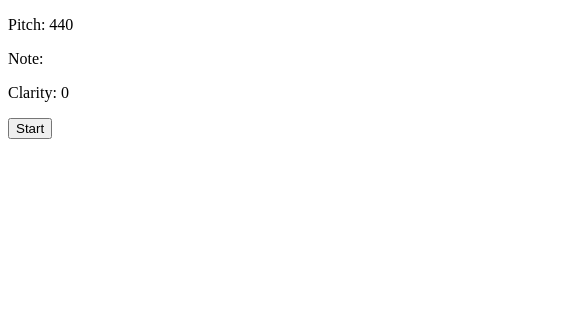
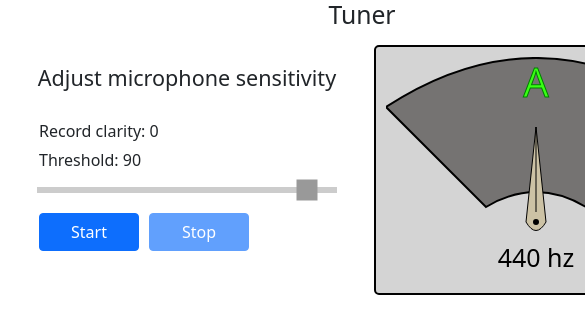
Before and after one commit to eeropu/note-game, a React (Create React App) app: page / in a window 390 px wide. Shown: the top 334 px of the page, 585 px wide, since content can reach past the window. Built offline with nearby package versions, Linux system fonts and the light colour scheme.

Commit message:
Tuner with graphics and microphone sensitivity adjustment possibility

```diff
--- a/package.json
+++ b/package.json
@@ -10,10 +10,14 @@
     "@types/node": "^16.11.19",
     "@types/react": "^17.0.38",
     "@types/react-dom": "^17.0.11",
+    "bootstrap": "^5.1.3",
     "pitchy": "^3.0.1",
     "react": "^17.0.2",
+    "react-bootstrap": "^2.1.0",
     "react-dom": "^17.0.2",
+    "react-range": "^1.8.11",
     "react-scripts": "5.0.0",
+    "sass": "^1.48.0",
     "typescript": "^4.5.4",
     "web-vitals": "^2.1.3"
   },
--- a/src/App.tsx
+++ b/src/App.tsx
@@ -1,11 +1,12 @@
 import React from 'react';
 import Tuner from './components/Tuner';
+import { Container } from 'react-bootstrap'
 
 const App = () => {
   return (
-    <div>
+    <Container className={'app'}>
       <Tuner />
-    </div>
+    </Container>
   )
 }
 
--- a/src/components/Tuner.tsx
+++ b/src/components/Tuner.tsx
@@ -1,16 +1,74 @@
-import React from "react";
+import React, { useState } from "react";
 import usePitchy from "../hooks/usePitchy";
+import { Container, Row, Button, Col } from 'react-bootstrap';
+import { Range } from 'react-range'
+import TunerGraphics from './TunerGraphics'
+
+import './../styles/tuner.scss'
 
 const Tuner: React.FC = () => {
-    const { start, pitch, clarity, note } = usePitchy()
+    const [ clarityThreshold, setClarityThreshold ] = useState([90])
+    const { start, stop, pitch, clarity, note, deviation, running } = usePitchy(clarityThreshold[0])
 
     return (
-        <div>
-            <p>Pitch: { pitch }</p>
-            <p>Note: { note }</p>
-            <p>Clarity: { clarity }</p>
-            <button onClick={start}>Start</button>
-        </div>
+        <Container className={'tuner'}>
+            <Row>
+                <h2>Tuner</h2>
+            </Row>
+            <Row>
+                <Col>
+                    <Row className="tuner-row-center">
+                        <h4>Adjust microphone sensitivity</h4>
+                    </Row>
+                    <Row className="tuner-row-left">
+                        Record clarity: { clarity }
+                    </Row>
+                    <Row className="tuner-row-left">
+                        Threshold: { clarityThreshold }
+                    </Row>
+                    <Row className="tuner-row-center tuner-clarity-range">
+                        <Range
+                            step={1}
+                            min={0}
+                            max={100}
+                            values={ clarityThreshold }
+                            onChange={(values) => setClarityThreshold(values)}
+                            renderTrack={({ props, children }) => (
+                                <div
+                                    {...props}
+                                    style={{
+                                        ...props.style,
+                                        height: '6px',
+                                        width: '300px',
+                                        backgroundColor: '#ccc'
+                                    }}
+                                >
+                                    {children}
+                                </div>
+                            )}
+                            renderThumb={({ props }) => (
+                                <div
+                                    {...props}
+                                    style={{
+                                        ...props.style,
+                                        height: '21px',
+                                        width: '21px',
+                                        backgroundColor: '#999'
+                                    }}
+                                />
+                            )}
+                        />
+                    </Row>
+                    <Row className="tuner-row-left tuner-button-row">
+                        <Button disabled={running} className='tuner-button-row-start' onClick={start}>Start</Button>
+                        <Button disabled={!running} className='tuner-button-row-stop' onClick={stop}>Stop</Button>
+                    </Row>
+                </Col>
+                <Col>
+                    <TunerGraphics pitch={pitch} note={note} deviation={deviation} />
+                </Col>
+            </Row>
+        </Container>
     )
 }
 
--- /dev/null
+++ b/src/components/TunerGraphics.tsx
@@ -0,0 +1,30 @@
+import React from 'react'
+
+interface ITunerGraphicsProps {
+    pitch: number
+    note: string
+    deviation: number
+}
+
+const TunerGraphics: React.FC<ITunerGraphicsProps> = ({ pitch, note, deviation }) => {
+    return (
+        <svg className='tuner-graphics'>
+            <path className='tuner-graphics-meter' d="M0 50 Q150 -48 300 50 L200 150 Q150 120 100 150 L0 50" />
+            <path className='tuner-graphics-pointer' d="M150 70 L160 165 Q150 182 140 165 L150 70 L150 155"
+                transform={`rotate(${deviation * 90})`}
+            />
+            <circle cx='150' cy='165' r='3'/>
+            <text textAnchor='middle'
+                x='150'
+                y='40'
+                fontSize={40}
+                fontWeight={500}
+                className={Math.abs(deviation) < 0.1 ? 'in-tune' : 'out-of-tune'}>
+                    { note }
+            </text>
+            <text textAnchor='middle' x='150' y='210' fontSize={25}>{ pitch } hz</text>
+        </svg>
+    )
+}
+
+export default TunerGraphics
--- a/src/hooks/usePitchy.tsx
+++ b/src/hooks/usePitchy.tsx
@@ -1,7 +1,10 @@
-import { useState } from "react";
+import { useEffect, useState } from "react";
 import { PitchDetector } from "pitchy";
 
-const usePitchy = () => {
+let audioContext: AudioContext;
+let analyserNode: AnalyserNode;
+
+const usePitchy = (clarityTreshold: number) => {
 
     const notes = [
         ['A'],
@@ -19,12 +22,22 @@ const usePitchy = () => {
     ]
 
     const [ pitch, setPitch ] = useState(440)
-    const [ note, setNote ] = useState('')
+    const [ note, setNote ] = useState('A')
+    const [ deviation, setDeviation ] = useState(0)
     const [ clarity, setClarity ] = useState(0)
+    const [ running, setRunning ] = useState(false)
+
+    useEffect(() => {
+        if (audioContext && audioContext.state !== 'closed') {
+            stop()
+        }
+    }, [ clarityTreshold ])
 
     const start = () => {
-        const audioContext = new window.AudioContext()
-        const analyserNode = audioContext.createAnalyser()
+        setRunning(true)
+
+        audioContext = new window.AudioContext()
+        analyserNode = audioContext.createAnalyser()
 
         navigator.mediaDevices.getUserMedia({ audio: true }).then((stream) => {
             audioContext.createMediaStreamSource(stream).connect(analyserNode)
@@ -43,26 +56,45 @@ const usePitchy = () => {
             const distanceFromA4 = (12 * Math.log(frequency/440)) / Math.log(2)
             const roundedDistance = Math.round(distanceFromA4)
             let note = distanceFromA4 >= 0 ? roundedDistance % 12 : 12 + roundedDistance % 12
-            const octave = Math.ceil((roundedDistance - 9) / 12) + 5
+            const octave = Math.ceil((roundedDistance - 9) / 12) + 4
+            let deviation = distanceFromA4 % 1
 
             if (note === 12){
                 note = 0
             }
 
-            if (clarity > 0.8) {
+            if (distanceFromA4 >= 0) {
+                deviation = deviation <= 0.5 ? deviation : deviation - 1
+            } else {
+                deviation = deviation >= -0.5 ? deviation : deviation + 1
+            }
+
+            if (clarity * 100 >= clarityTreshold) {
                 setPitch(frequency)
                 setNote(`${notes[note][0]}${octave}`)
+                setDeviation(deviation)
                 setClarity(Math.round(clarity * 100))
             }
         }
 
         window.setTimeout(
-            () => updatePitch(analyserNode, detector, input, sampleRate),
-            100
+            () => {
+                if (analyserNode.context.state === 'running') {
+                    updatePitch(analyserNode, detector, input, sampleRate)
+                }
+            },
+            200
         );
+
     }
 
-    return { start, pitch, clarity, note }
+    const stop = () => {
+        audioContext.close()
+        analyserNode.disconnect()
+        setRunning(false)
+    }
+
+    return { start, stop, pitch, clarity, note, deviation, running }
 }
 
 export default usePitchy
--- a/src/index.tsx
+++ b/src/index.tsx
@@ -1,6 +1,8 @@
 import React from 'react';
 import ReactDOM from 'react-dom';
 import App from './App';
+
+import 'bootstrap/dist/css/bootstrap.min.css';
 
 ReactDOM.render(
   <React.StrictMode>
--- /dev/null
+++ b/src/styles/tuner.scss
@@ -0,0 +1,62 @@
+.tuner {
+    width: 700px !important;
+
+    & h2 {
+        text-align: center;
+        margin-bottom: 15px;;
+    }
+    &-row-center {
+        margin: 20px;
+        justify-content: center;
+        & h4 {
+            margin-top: 20px;
+            text-align: center;
+        }
+    }
+    &-row-left {
+        justify-content: left;
+        margin-left: 15px !important;
+        margin-bottom: 5px;
+    }
+    &-button-row {
+
+        & .btn {
+            width: 100px !important;
+        }
+        &-stop {
+            margin-left: 10px !important;
+        }
+    }
+    &-clarity-range {
+        margin-top: 15px !important;
+    }
+    &-graphics {
+        height: 250px;
+        padding: 10px;
+        border: 2px solid black;
+        border-radius: 5px;
+        background-color: rgb(212, 212, 212);
+
+        &-meter {
+            fill: rgb(117, 115, 114);
+            stroke: black;
+            stroke-width: 2px;
+        }
+        &-pointer {
+            fill: rgb(204, 194, 165);
+            stroke: black;
+            transform-box: fill-box;
+            transform-origin: 10px 95px;
+            transition: 100ms linear all;
+        }
+
+        & .in-tune {
+            fill: #39ff14;
+            stroke: green
+        }
+        & .out-of-tune {
+            fill: #ff5F1F;
+            stroke: darkred
+        }
+    }
+}
```
Also changed, not shown: 1 other file (tests, documents, lock files or other folders).
